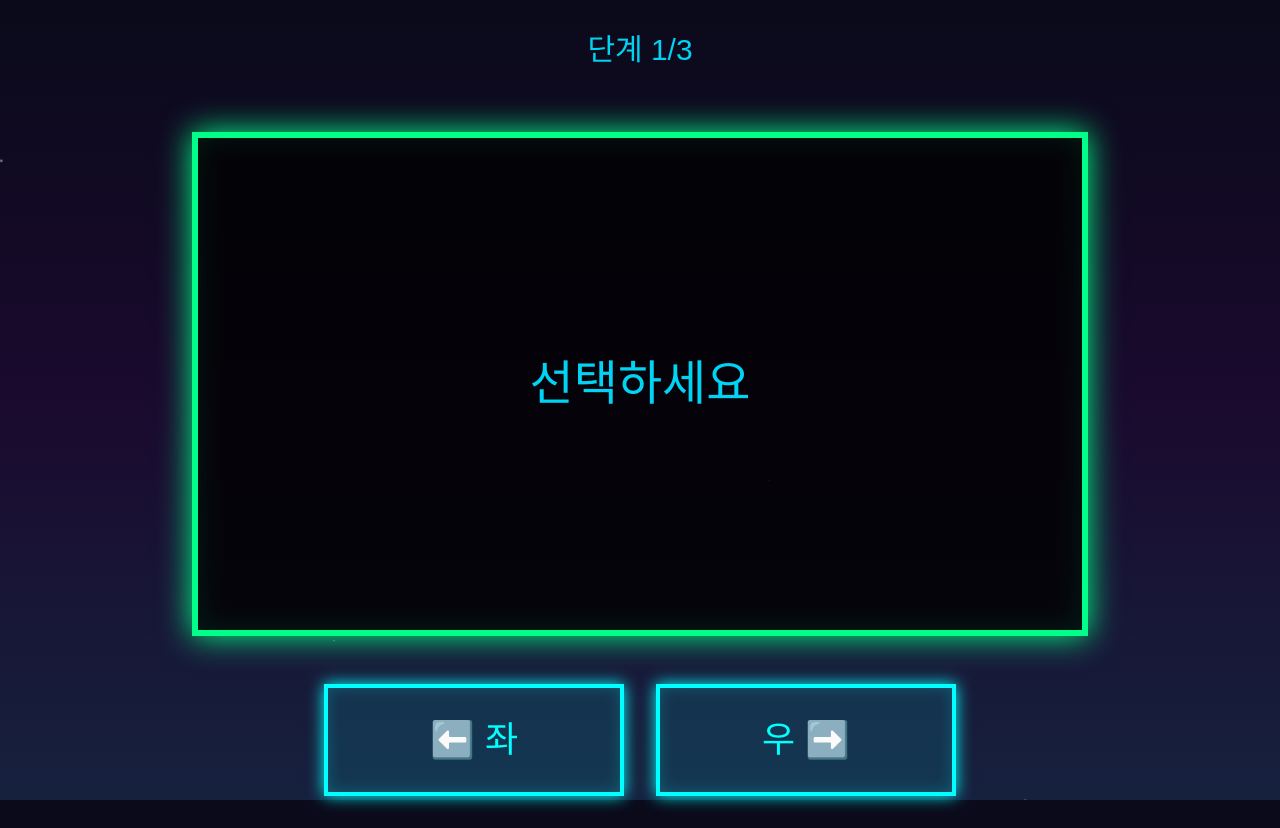
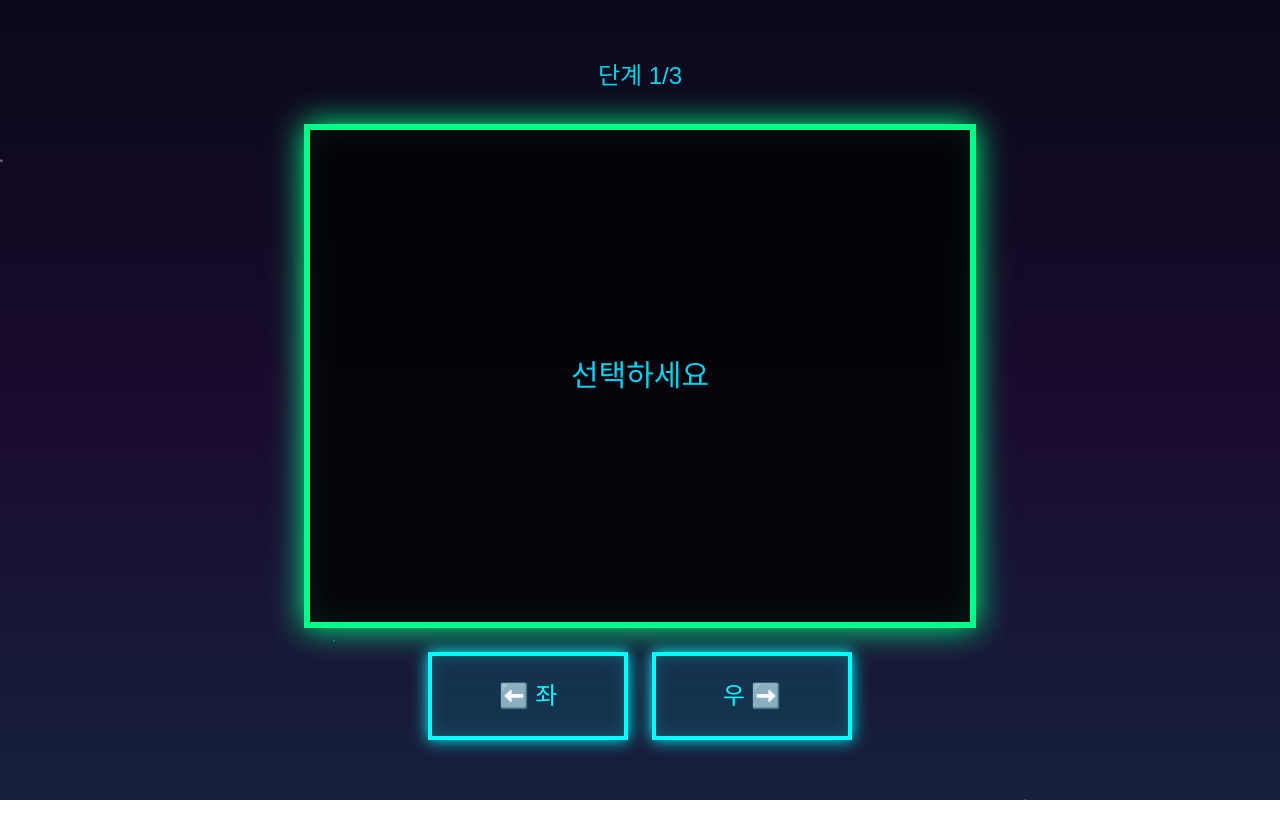
Before and after one commit to lastro1206/cham-cham-cham, a Next.js app: page / in a window 1280 px wide. After the commit the page ends 800 px from the top, so only its background shows below. Built offline with nearby package versions, Linux system fonts and the light colour scheme; a web font is replaced by a local one.

Commit message:
fix: 스크롤바 삭제

```diff
--- a/app/_components/ChamGame.tsx
+++ b/app/_components/ChamGame.tsx
@@ -107,8 +107,8 @@ export default function ChamGame() {
       />
       <DangerFlash trigger={showDangerFlash} />
 
-      <div className='w-full max-w-6xl flex flex-col items-center gap-8 md:gap-12'>
-        <div className='text-2xl md:text-3xl text-cyan-400 mb-4'>
+      <div className='w-full max-w-4xl flex flex-col items-center gap-4 md:gap-6'>
+        <div className='text-xl md:text-2xl text-cyan-400 mb-2'>
           {currentStage <= 3 && `단계 ${currentStage}/3`}
         </div>
 
@@ -121,7 +121,7 @@ export default function ChamGame() {
           currentStage={currentStage}
         />
 
-        <div className='flex flex-col md:flex-row gap-6 md:gap-8 items-center'>
+        <div className='flex flex-col md:flex-row gap-4 md:gap-6 items-center'>
           <PixelButton
             direction='left'
             onClick={() => handleSelect("left")}
@@ -136,7 +136,7 @@ export default function ChamGame() {
 
         {(gameState === "result" || gameState === "gameComplete") && (
           <motion.button
-            className='pixel-button text-xl md:text-2xl px-6 md:px-8 py-4 md:py-6'
+            className='pixel-button text-lg md:text-xl px-5 md:px-6 py-3 md:py-4'
             onClick={handleReset}
             initial={{ opacity: 0, y: 20 }}
             animate={{ opacity: 1, y: 0 }}
@@ -147,7 +147,7 @@ export default function ChamGame() {
 
         {gameState === "stageComplete" && (
           <motion.button
-            className='pixel-button text-xl md:text-2xl px-6 md:px-8 py-4 md:py-6'
+            className='pixel-button text-lg md:text-xl px-5 md:px-6 py-3 md:py-4'
             onClick={handleNextStage}
             initial={{ opacity: 0, y: 20 }}
             animate={{ opacity: 1, y: 0 }}
--- a/app/_components/DangerFlash.tsx
+++ b/app/_components/DangerFlash.tsx
@@ -11,15 +11,16 @@ export default function DangerFlash({ trigger }: DangerFlashProps) {
     <AnimatePresence>
       {trigger && (
         <motion.div
-          className="fixed inset-0 bg-red-600 pointer-events-none z-50"
+          className='fixed inset-0 bg-red-600 pointer-events-none z-50'
           initial={{ opacity: 0 }}
           animate={{
-            opacity: [0, 0.8, 0, 0.8, 0, 0.6, 0],
+            opacity: [0, 0.4, 0.1, 0.5, 0.15, 0.6, 0.2, 0.4, 0],
           }}
           exit={{ opacity: 0 }}
           transition={{
-            duration: 0.8,
-            times: [0, 0.1, 0.2, 0.3, 0.4, 0.5, 1],
+            duration: 1.2,
+            times: [0, 0.15, 0.25, 0.35, 0.45, 0.55, 0.65, 0.8, 1],
+            ease: "easeInOut",
           }}
         />
       )}
--- a/app/_components/GlitchArrow.tsx
+++ b/app/_components/GlitchArrow.tsx
@@ -14,11 +14,12 @@ export default function GlitchArrow({ direction, show }: GlitchArrowProps) {
 
   return (
     <motion.div
-      className="emoji-text text-red-600 text-9xl md:text-[200px] font-bold relative"
+      className='emoji-text text-red-600 text-7xl md:text-[140px] font-bold relative'
       style={{
         filter: "drop-shadow(0 0 20px #ff0000)",
-        fontFamily: '"Apple Color Emoji", "Segoe UI Emoji", "Noto Color Emoji", "Segoe UI Symbol", sans-serif',
-        lineHeight: 1
+        fontFamily:
+          '"Apple Color Emoji", "Segoe UI Emoji", "Noto Color Emoji", "Segoe UI Symbol", sans-serif',
+        lineHeight: 1,
       }}
       animate={{
         x: [0, -5, 5, -5, 5, 0],
@@ -28,12 +29,11 @@ export default function GlitchArrow({ direction, show }: GlitchArrowProps) {
         duration: 0.3,
         repeat: Infinity,
         repeatType: "reverse",
-      }}
-    >
-      <div className="relative">
+      }}>
+      <div className='relative'>
         {arrow}
         <motion.div
-          className="absolute inset-0 bg-red-600 opacity-20"
+          className='absolute inset-0 bg-red-600 opacity-20'
           style={{
             clipPath: "polygon(0 0, 50% 0, 50% 100%, 0 100%)",
           }}
@@ -46,7 +46,7 @@ export default function GlitchArrow({ direction, show }: GlitchArrowProps) {
           }}
         />
         <motion.div
-          className="absolute inset-0 bg-red-600 opacity-20"
+          className='absolute inset-0 bg-red-600 opacity-20'
           style={{
             clipPath: "polygon(50% 0, 100% 0, 100% 100%, 50% 100%)",
           }}
--- a/app/_components/MainScreen.tsx
+++ b/app/_components/MainScreen.tsx
@@ -31,12 +31,12 @@ export default function MainScreen({
   currentStage = 1,
 }: MainScreenProps) {
   return (
-    <div className='main-screen scanline w-full max-w-4xl mx-auto aspect-video flex items-center justify-center relative overflow-hidden'>
+    <div className='main-screen scanline w-full max-w-2xl mx-auto aspect-[4/3] flex items-center justify-center relative overflow-hidden'>
       <AnimatePresence mode='wait'>
         {state === "idle" && (
           <motion.div
             key='idle'
-            className='text-3xl md:text-5xl text-cyan-400'
+            className='text-2xl md:text-3xl text-cyan-400'
             initial={{ opacity: 0, scale: 0.8 }}
             animate={{ opacity: 1, scale: 1 }}
             exit={{ opacity: 0, scale: 0.8 }}>
@@ -47,7 +47,7 @@ export default function MainScreen({
         {state === "countdown" && countdownNumber !== undefined && (
           <motion.div
             key={`countdown-${countdownNumber}`}
-            className='number-text text-8xl md:text-[200px] text-yellow-400 font-bold'
+            className='number-text text-6xl md:text-[120px] text-yellow-400 font-bold'
             initial={{ opacity: 0, scale: 0.3 }}
             animate={{
               opacity: [0, 1, 1, 0],
@@ -68,7 +68,7 @@ export default function MainScreen({
         {state === "reveal" && cpuDirection && (
           <motion.div
             key='reveal'
-            className='emoji-text text-9xl md:text-[200px] text-cyan-400'
+            className='emoji-text text-7xl md:text-[140px] text-cyan-400'
             initial={{ opacity: 0, scale: 0.5 }}
             animate={{ opacity: 1, scale: 1 }}
             exit={{ opacity: 0 }}
@@ -91,7 +91,7 @@ export default function MainScreen({
             exit={{ opacity: 0 }}>
             {outcome === "win" ? (
               <motion.div
-                className='text-5xl md:text-7xl text-green-400 font-bold'
+                className='text-4xl md:text-5xl text-green-400 font-bold'
                 initial={{ scale: 0 }}
                 animate={{ scale: [0, 1.2, 1] }}
                 transition={{ duration: 0.5 }}
@@ -108,7 +108,7 @@ export default function MainScreen({
                   show={true}
                 />
                 <motion.div
-                  className='text-4xl md:text-6xl text-red-600 font-bold'
+                  className='text-3xl md:text-4xl text-red-600 font-bold'
                   initial={{ opacity: 0 }}
                   animate={{ opacity: 1 }}
                   style={{
@@ -130,7 +130,7 @@ export default function MainScreen({
             animate={{ opacity: 1, scale: 1 }}
             exit={{ opacity: 0 }}>
             <motion.div
-              className='text-5xl md:text-7xl text-green-400 font-bold'
+              className='text-4xl md:text-5xl text-green-400 font-bold'
               initial={{ scale: 0 }}
               animate={{ scale: [0, 1.2, 1] }}
               transition={{ duration: 0.5 }}
@@ -141,7 +141,7 @@ export default function MainScreen({
               SUCCESS!
             </motion.div>
             <motion.div
-              className='text-2xl md:text-4xl text-cyan-400'
+              className='text-xl md:text-2xl text-cyan-400'
               initial={{ opacity: 0, y: 20 }}
               animate={{ opacity: 1, y: 0 }}
               transition={{ delay: 0.5 }}
@@ -161,7 +161,7 @@ export default function MainScreen({
             animate={{ opacity: 1, scale: 1 }}
             exit={{ opacity: 0 }}>
             <motion.div
-              className='text-6xl md:text-8xl text-yellow-400 font-bold'
+              className='text-5xl md:text-6xl text-yellow-400 font-bold'
               initial={{ scale: 0, rotate: -180 }}
               animate={{
                 scale: [0, 1.3, 1],
@@ -175,7 +175,7 @@ export default function MainScreen({
               PERFECT!
             </motion.div>
             <motion.div
-              className='text-3xl md:text-5xl text-green-400 font-bold'
+              className='text-2xl md:text-3xl text-green-400 font-bold'
               initial={{ opacity: 0, y: 20 }}
               animate={{ opacity: 1, y: 0 }}
               transition={{ delay: 0.8 }}
--- a/app/_components/PixelButton.tsx
+++ b/app/_components/PixelButton.tsx
@@ -17,7 +17,7 @@ export default function PixelButton({
 
   return (
     <motion.button
-      className='pixel-button text-2xl md:text-4xl px-8 md:px-12 py-6 md:py-8 min-w-[200px] md:min-w-[300px]'
+      className='pixel-button text-xl md:text-2xl px-6 md:px-8 py-4 md:py-6 min-w-[160px] md:min-w-[200px]'
       onClick={onClick}
       disabled={disabled}
       whileHover={!disabled ? { scale: 1.05 } : {}}
--- a/app/globals.css
+++ b/app/globals.css
@@ -19,10 +19,16 @@ body {
   margin: 0;
   padding: 0;
   min-height: 100vh;
-  background: linear-gradient(180deg, var(--space-dark) 0%, var(--space-purple) 50%, var(--space-blue) 100%);
+  background: linear-gradient(
+    180deg,
+    var(--space-dark) 0%,
+    var(--space-purple) 50%,
+    var(--space-blue) 100%
+  );
   background-attachment: fixed;
   color: var(--star-color);
-  font-family: var(--font-pixel), "Apple Color Emoji", "Segoe UI Emoji", "Noto Color Emoji", "Segoe UI Symbol", monospace;
+  font-family: var(--font-pixel), "Apple Color Emoji", "Segoe UI Emoji",
+    "Noto Color Emoji", "Segoe UI Symbol", monospace;
   image-rendering: pixelated;
   image-rendering: -moz-crisp-edges;
   image-rendering: crisp-edges;
@@ -30,10 +36,16 @@ body {
   -webkit-font-smoothing: antialiased;
   -moz-osx-font-smoothing: grayscale;
   text-rendering: optimizeLegibility;
+  -ms-overflow-style: none;
+}
+
+body::-webkit-scrollbar {
+  display: none;
 }
 
 .emoji-text {
-  font-family: "Apple Color Emoji", "Segoe UI Emoji", "Noto Color Emoji", "Segoe UI Symbol", sans-serif;
+  font-family: "Apple Color Emoji", "Segoe UI Emoji", "Noto Color Emoji",
+    "Segoe UI Symbol", sans-serif;
   font-feature-settings: normal;
   font-variant-emoji: emoji;
 }
@@ -50,8 +62,11 @@ body::before {
   left: 0;
   width: 100%;
   height: 100%;
-  background-image:
-    radial-gradient(2px 2px at 20% 30%, var(--star-color), transparent),
+  background-image: radial-gradient(
+      2px 2px at 20% 30%,
+      var(--star-color),
+      transparent
+    ),
     radial-gradient(2px 2px at 60% 70%, var(--star-color), transparent),
     radial-gradient(1px 1px at 50% 50%, var(--star-color), transparent),
     radial-gradient(1px 1px at 80% 10%, var(--star-color), transparent),
@@ -67,14 +82,17 @@ body::before {
 }
 
 @keyframes starfield {
-  0% { background-position: 0% 0%; }
-  100% { background-position: 100% 100%; }
+  0% {
+    background-position: 0% 0%;
+  }
+  100% {
+    background-position: 100% 100%;
+  }
 }
 
 .pixel-border {
   border: 4px solid var(--pixel-border);
-  box-shadow:
-    0 0 10px var(--pixel-border),
+  box-shadow: 0 0 10px var(--pixel-border),
     inset 0 0 10px rgba(0, 255, 255, 0.1);
 }
 
@@ -82,8 +100,7 @@ body::before {
   border: 4px solid var(--pixel-border);
   background: rgba(0, 255, 255, 0.1);
   color: var(--pixel-border);
-  box-shadow:
-    0 0 15px var(--pixel-border),
+  box-shadow: 0 0 15px var(--pixel-border),
     inset 0 0 15px rgba(0, 255, 255, 0.2);
   transition: all 0.1s;
   image-rendering: pixelated;
@@ -91,15 +108,13 @@ body::before {
 
 .pixel-button:hover {
   background: rgba(0, 255, 255, 0.2);
-  box-shadow:
-    0 0 20px var(--pixel-border),
+  box-shadow: 0 0 20px var(--pixel-border),
     inset 0 0 20px rgba(0, 255, 255, 0.3);
 }
 
 .pixel-button:active {
   transform: scale(0.95);
-  box-shadow:
-    0 0 10px var(--pixel-border),
+  box-shadow: 0 0 10px var(--pixel-border),
     inset 0 0 10px rgba(0, 255, 255, 0.4);
 }
 
@@ -111,9 +126,7 @@ body::before {
 .main-screen {
   border: 6px solid var(--screen-glow);
   background: rgba(0, 0, 0, 0.8);
-  box-shadow:
-    0 0 30px var(--screen-glow),
-    inset 0 0 30px rgba(0, 255, 136, 0.1);
+  box-shadow: 0 0 30px var(--screen-glow), inset 0 0 30px rgba(0, 255, 136, 0.1);
   image-rendering: pixelated;
 }
 
@@ -140,6 +153,10 @@ body::before {
 }
 
 @keyframes scanline {
-  0% { transform: translateY(0); }
-  100% { transform: translateY(100vh); }
+  0% {
+    transform: translateY(0);
+  }
+  100% {
+    transform: translateY(100vh);
+  }
 }
```
